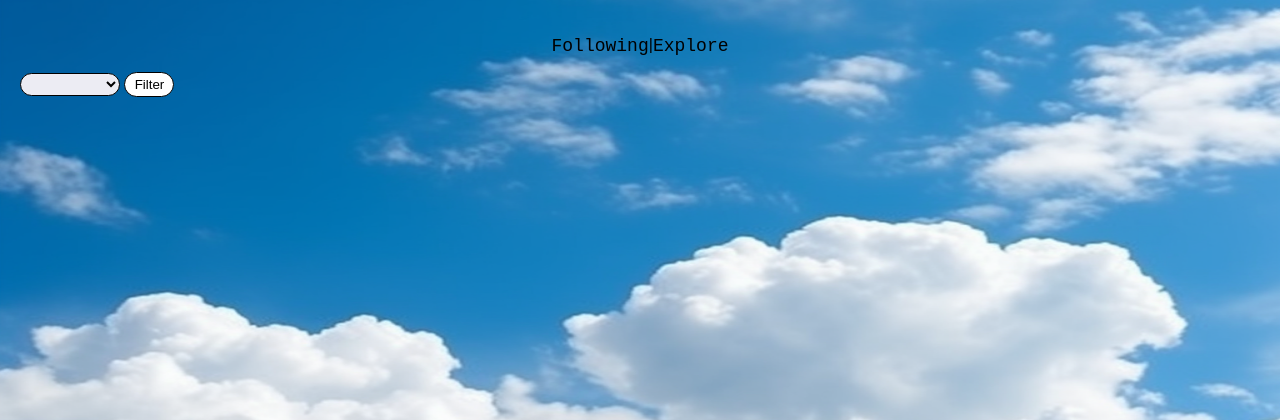
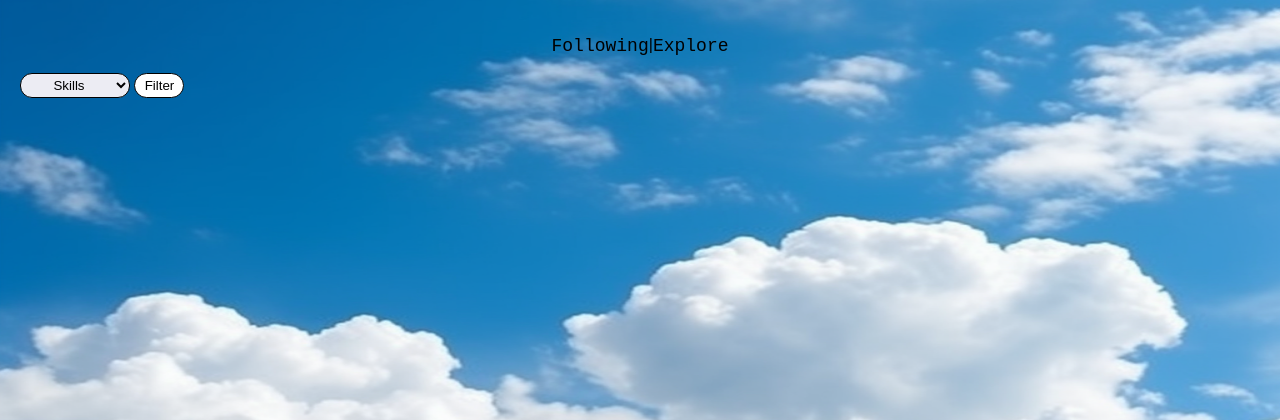
Before and after one commit to elonner/zeeply, a Django app: page / in a window 1280 px wide. Shown: the part 71-491 px from the top of the page. Run offline with Django 4.2, Linux system fonts and the light colour scheme; data that the repository does not hold is empty; parts of the project's set-up code (start-up, migrations or seed data) failed here and were passed over; some web fonts are replaced.

Commit message:
Update to CSS & HTML, Filters

```diff
--- a/main_app/static/css/style.css
+++ b/main_app/static/css/style.css
@@ -249,11 +249,12 @@ h1 {
 
 
 .filter-search-input {
+  text-align: center;
   margin-top: 10px;
   margin-left: 20px;
   margin-bottom: -15px;
-  width: 100px;
-  height: 23px;
+  width: 110px;
+  height: 25px;
   background: rgba(236,236,243,1);
   opacity: 1;
   border: 1px solid rgba(0,0,0,1);
@@ -505,7 +506,7 @@ h2 {
 }
 
 .btn:hover{
-  background-color: #45a049;
+  background-color: #3498db;
 }
 
 #edit-btn {
--- a/main_app/templates/main_app/post_detail.html
+++ b/main_app/templates/main_app/post_detail.html
@@ -10,8 +10,10 @@
 
     {% for file in files %}
     {% if file.is_photo %}
-      <img  id="post-detail-picture" src="{{ file.url }}" alt="{{ file }}" width="400">
-    {% endif %}
+      <div id="image-container">
+        <img  id="post-detail-picture" src="{{ file.url }}" alt="{{ file }}" width="400">
+      </div>
+      {% endif %}
     {% endfor %}
 
     <!-- Display videos -->
--- a/main_app/templates/main_app/post_list.html
+++ b/main_app/templates/main_app/post_list.html
@@ -13,7 +13,7 @@
     </div>
     <form class="filter-form" action="{% url 'home_feed_list' %}">
         <select class="filter-search-input" name="filter" required>
-            <option value=""></option>
+            <option value="">Skills</option>
             {% for skill in skill_list %}
                 <option value="{{skill.skill}}">{{skill.skill}}</option>
             {% endfor %}
@@ -28,7 +28,7 @@
 {% elif is_saved_page %}
     <form action="{% url 'saved_list' %}">
         <select class="filter-search-input" name="filter" required>
-            <option value=""></option>
+            <option value="Skills" ></option>
             {% for skill in skill_list %}
                 <option value="{{skill.skill}}">{{skill.skill}}</option>
             {% endfor %}
```
Also changed, not shown: README.md.
